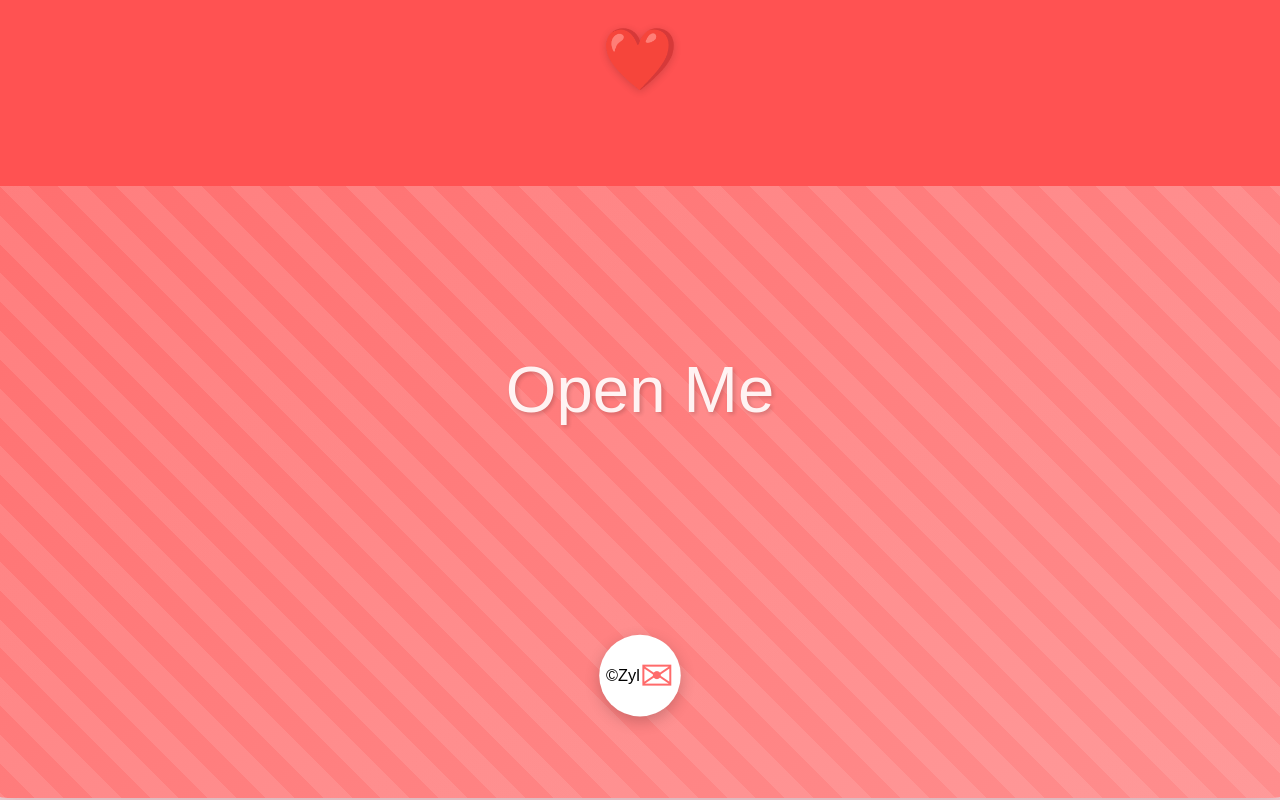
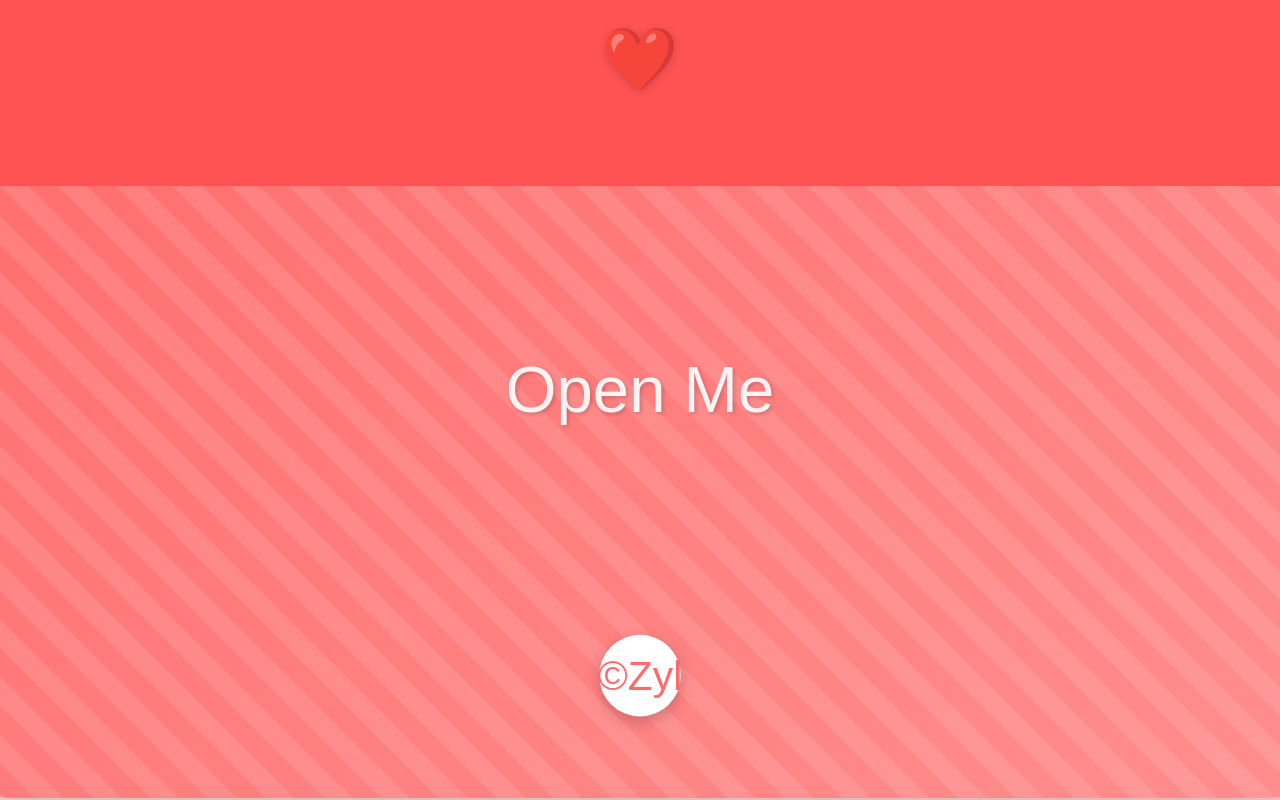
Before and after one commit to zylrey/pwede-pa-baby, a plain HTML site: page index.html in a window 1280 px wide. Shown: the top 800 px of the page. Drawn offline with Linux system fonts and the light colour scheme.

Commit message:
update index.html

```diff
--- a/index.html
+++ b/index.html
@@ -169,7 +169,7 @@
         }
 
         .seal::after {
-            content: '✉';
+            content: '©Zyl';
             font-size: 40px;
             color: #ff6b6b;
         }
@@ -181,7 +181,7 @@
             <div class="external-text">Open Me</div>
             <div class="flap"></div>
             <div class="hearts">❤️</div>
-            <div class="seal">©Zyl</div>
+            <div class="seal"></div>
             <div class="letter">
                 <div class="message">PWEDE PA BABY??</div>
             </div>
```
